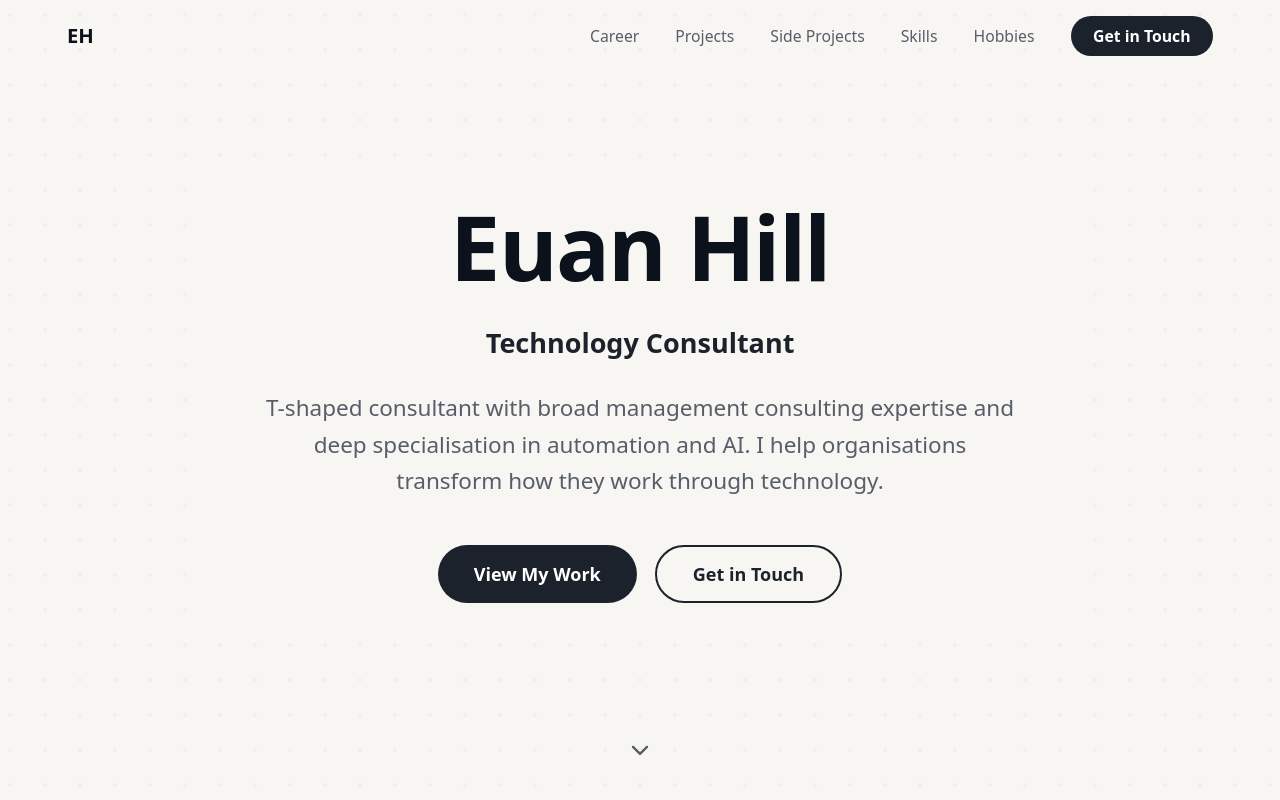
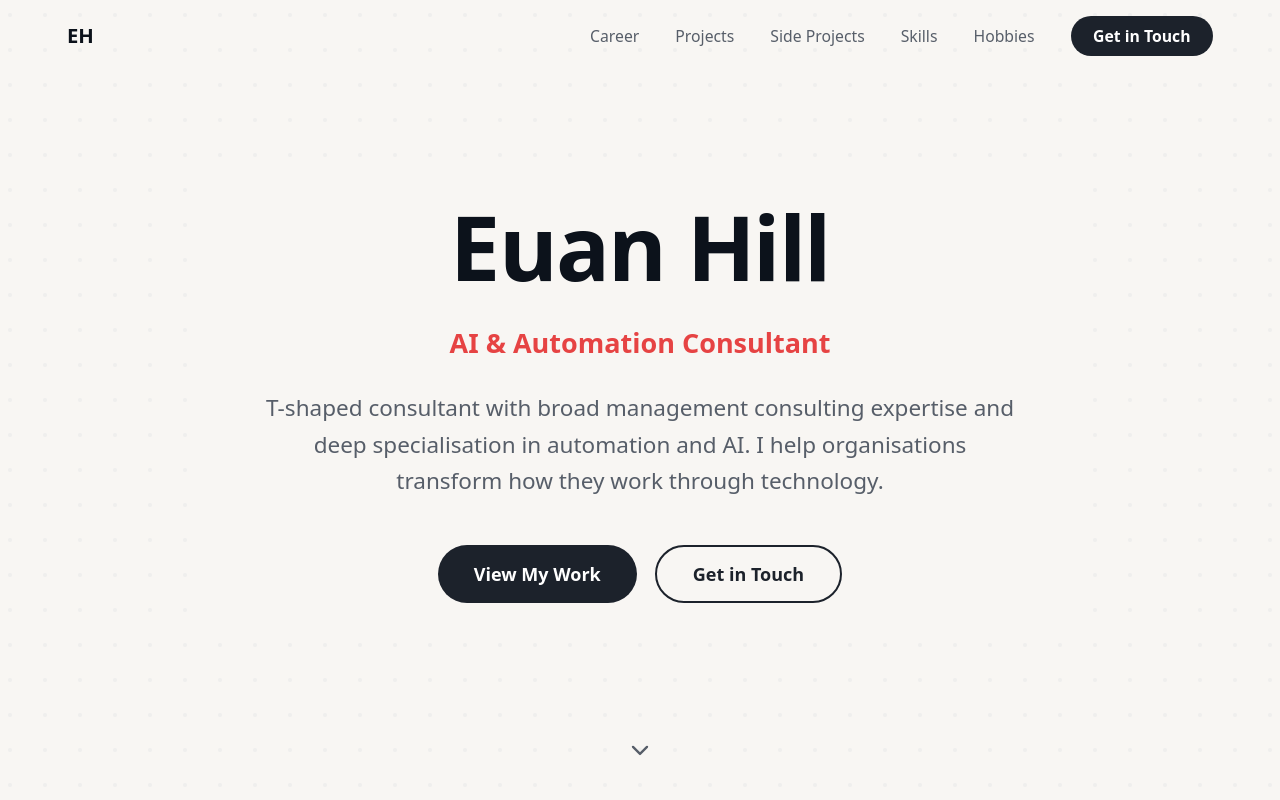
Before and after one commit to euanhill24/personal-profile, a Next.js app: page / in a window 1280 px wide. Shown: the top 800 px of the page. Built offline with nearby package versions, Linux system fonts and the light colour scheme.

Commit message:
feat: add location to footer, update hero title, fix GitHub link

```diff
--- a/src/components/sections/Contact.tsx
+++ b/src/components/sections/Contact.tsx
@@ -142,7 +142,7 @@ export default function Contact() {
             </MagneticButton>
             <MagneticButton
               as="a"
-              href="https://github.com/euanhill"
+              href="https://github.com/euanhill24"
               target="_blank"
               rel="noopener noreferrer"
               className="border-2 border-border text-text px-8 py-3.5 text-base hover:border-primary hover:text-primary"
@@ -152,7 +152,10 @@ export default function Contact() {
             </MagneticButton>
           </div>
 
-          <p className="mt-16 text-sm text-text-muted text-center">
+          <p className="mt-12 text-base text-text-muted text-center font-medium">
+            Based in Brighton & London
+          </p>
+          <p className="mt-4 text-sm text-text-muted text-center">
             Built with Next.js, GSAP, and Tailwind CSS
           </p>
         </div>
--- a/src/components/sections/Hero.tsx
+++ b/src/components/sections/Hero.tsx
@@ -54,8 +54,8 @@ export default function Hero() {
         </div>
 
         <ScrollReveal delay={0.8} direction="up" distance={20}>
-          <p className="text-[clamp(1.1rem,2.5vw,1.5rem)] font-semibold text-primary mb-6">
-            Technology Consultant
+          <p className="text-[clamp(1.1rem,2.5vw,1.5rem)] font-semibold text-accent mb-6">
+            AI & Automation Consultant
           </p>
         </ScrollReveal>
 
```
